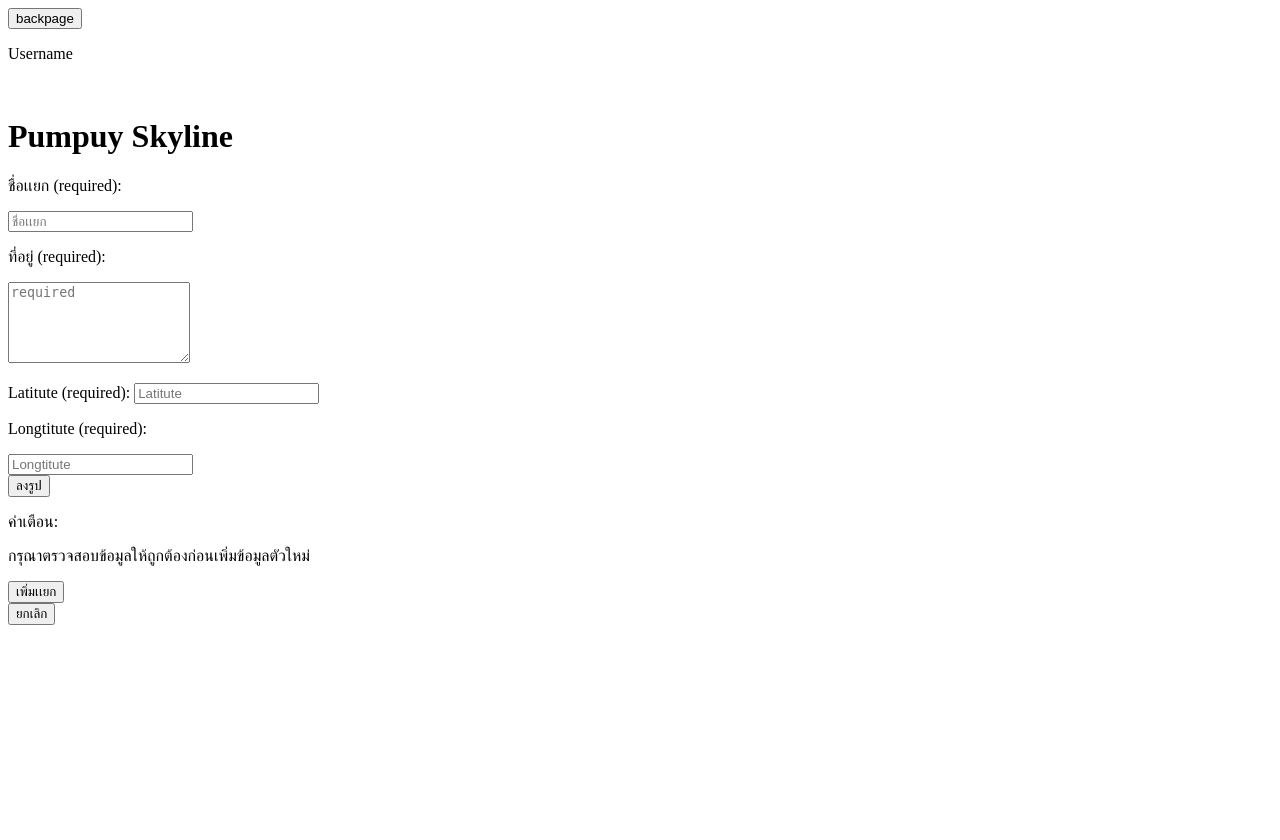
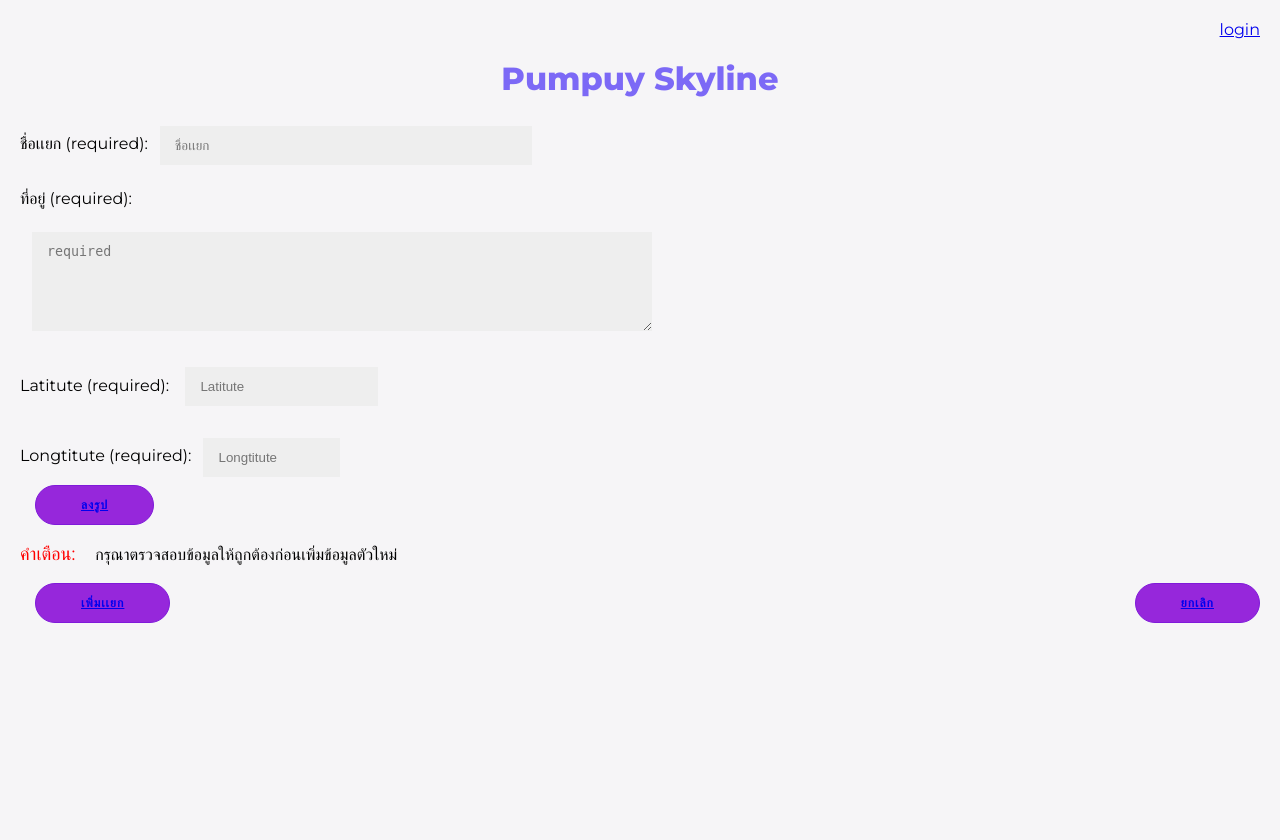
Before and after one commit to noobrock123/PumpuyProject, a Django app: template BaseApp/templates/insert_intersection.html in a window 1280 px wide. Before the commit the page ends 625 px from the top, so only its background shows below. Run offline with Django 4.2, Linux system fonts and the light colour scheme; the template is opened without the code that fills it, so the values that code supplies are empty; some libraries are stand-ins or nearby versions.

Commit message:
fix code???

```diff
--- a/BaseApp/templates/insert_intersection.html
+++ b/BaseApp/templates/insert_intersection.html
@@ -1,18 +1,20 @@
 <!DOCTYPE html>
+{% load static %}
 <html lang="en" >
 <head>
   <meta charset="UTF-8">
-  <link rel='stylesheet' href='https://cdnjs.cloudflare.com/ajax/libs/font-awesome/5.14.0/css/all.min.css'><link rel="stylesheet" href="../Css_Stylesheet/insert_section.css">
-
+  <link rel='stylesheet' href='https://cdnjs.cloudflare.com/ajax/libs/font-awesome/5.14.0/css/all.min.css'>
+  <link rel="stylesheet" href="{% static 'insert_intersection.css' %}">
 </head>
 <body>
     <div class="topbar">
-        <div class="backpage">
-            <button>backpage</button>
-        </div>
+        <div class="backpage"></div>
         <div class="profile">
-            <p>Username</p>
-            <img src="" alt="">
+            {% if request.user.is_authenticated %}
+                <a href="logout">logout</a>
+            {% else %}
+                <a href="login">login</a>
+            {% endif %}
         </div>
     </div>
     <div class="logo">
@@ -35,7 +37,7 @@
         <input type="text" placeholder="Longtitute" />
     </div>
     <div class="insertimg">
-        <button>ลงรูป</button>
+        <button><a href="image">ลงรูป</a></button>
     </div>
     <div class="letter">
         <p class="ss">คำเตือน: </p>
@@ -43,10 +45,10 @@
     </div>
     <div class="button">
         <nav class="left">
-            <button>เพิ่มเเยก</button>
+            <button><a href="add_intersection">เพิ่มเเยก</a></button>
         </nav>
         <nav class="right">
-            <button>ยกเลิก</button>
+            <button><a href="..">ยกเลิก</a></button>
         </nav>
     </div>
 </body>
```
